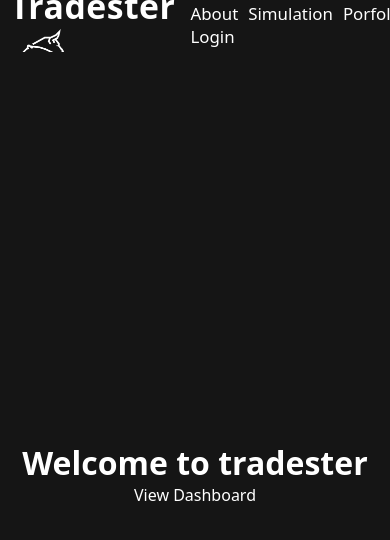
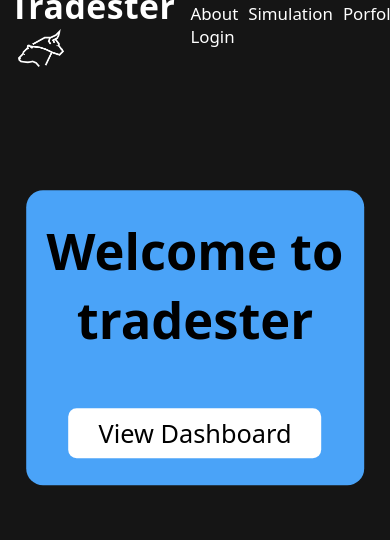
Before and after one commit to Capstone-Projects-2023-Spring/project-algorithmic-trading, a React (Create React App) app in the folder webapp/: page /login in a window 390 px wide. Shown: the top 540 px of the page. Built offline with nearby package versions, Linux system fonts and the light colour scheme.

Commit message:
Style greeting message and made it responsive

```diff
--- a/webapp/src/App.js
+++ b/webapp/src/App.js
@@ -76,7 +76,9 @@ const HomePage = () => {
   return (
     <div className="home">
       <h1>Welcome to tradester</h1>
-      <Link to="/candle">View Dashboard</Link>
+      <Link className="viewdash" to="/candle">
+        View Dashboard
+      </Link>
     </div>
   );
 };
--- a/webapp/src/app.css
+++ b/webapp/src/app.css
@@ -13,12 +13,38 @@ html * {
 }
 
 .home {
-  position: relative;
+  background-color: rgb(74, 163, 248);
+  position: absolute;
   display: flex;
+  height: 35vh;
+  width: 40vh;
+  flex-direction: column;
+  justify-content: space-around;
   align-items: center;
-  justify-content: center;
-  flex-direction: column;
-  height: 100vh;
+  top: 40vh;
+  left: 50vw;
+  transform: translate(-50%, -50%);
+  font-size: 3vh;
+  border-radius: 2vh;
+  text-align: center;
+}
+
+.home * {
+  color: black;
+  background-color: transparent;
+}
+
+.home h1 {
+  font-weight: 600;
+}
+
+.viewdash {
+  vertical-align: center;
+  background-color: white;
+  padding-top: 1vh;
+  border-radius: 1vh;
+  width: 30vh;
+  height: 5vh;
 }
 
 .nav {
```
